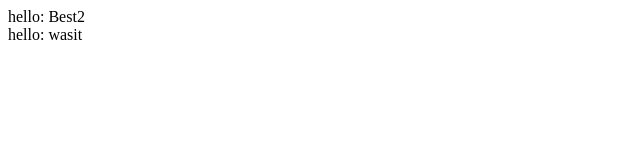
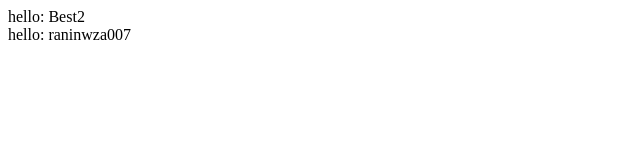
Before and after one commit to kazixma/portfolio-shared, a plain HTML site: page index.html in a window 1280 px wide. Shown: the full height of the page, 0-640 px from the left. Drawn offline with Linux system fonts and the light colour scheme.

Commit message:
add : raninwza007

```diff
--- a/index.html
+++ b/index.html
@@ -8,6 +8,6 @@
   </head>
   <body>
     <div>hello: Best2</div>
-    <div>hello: wasit</div>
+    <div>hello: raninwza007</div>
   </body>
 </html>
```
